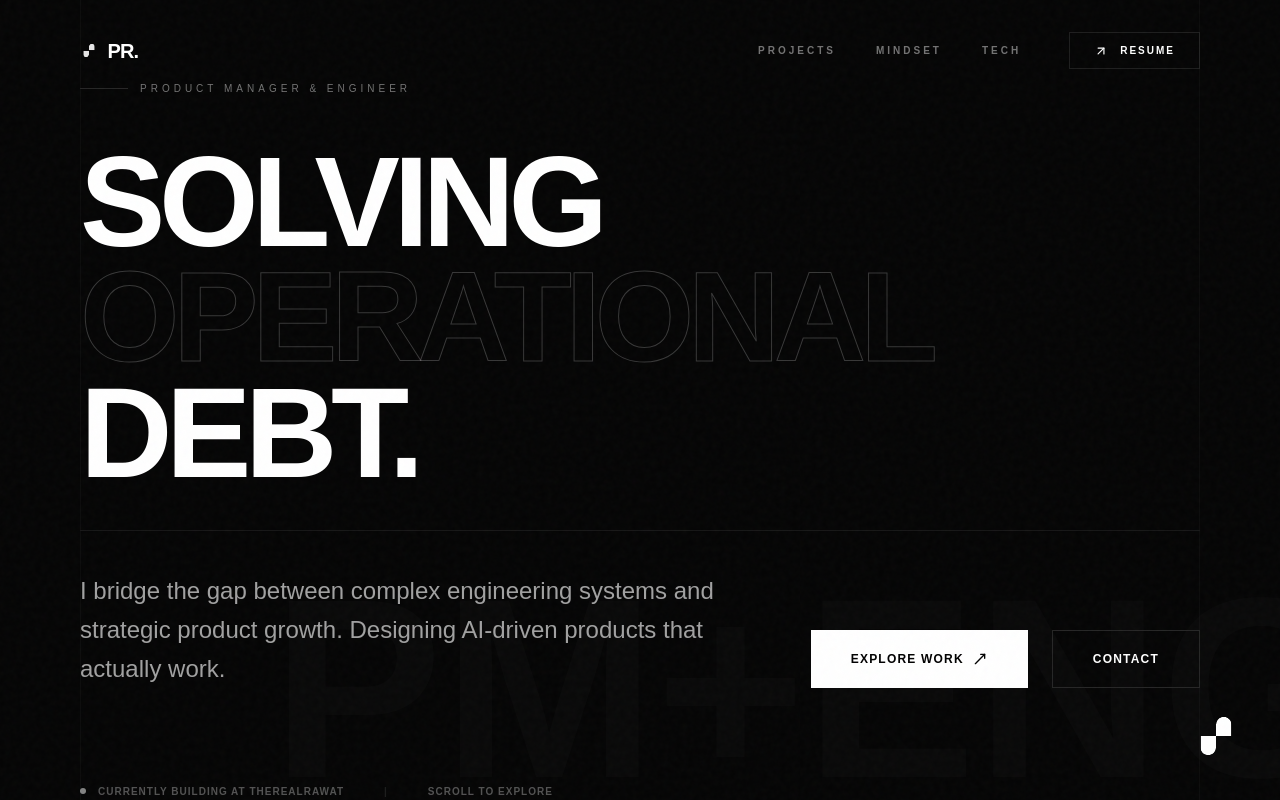
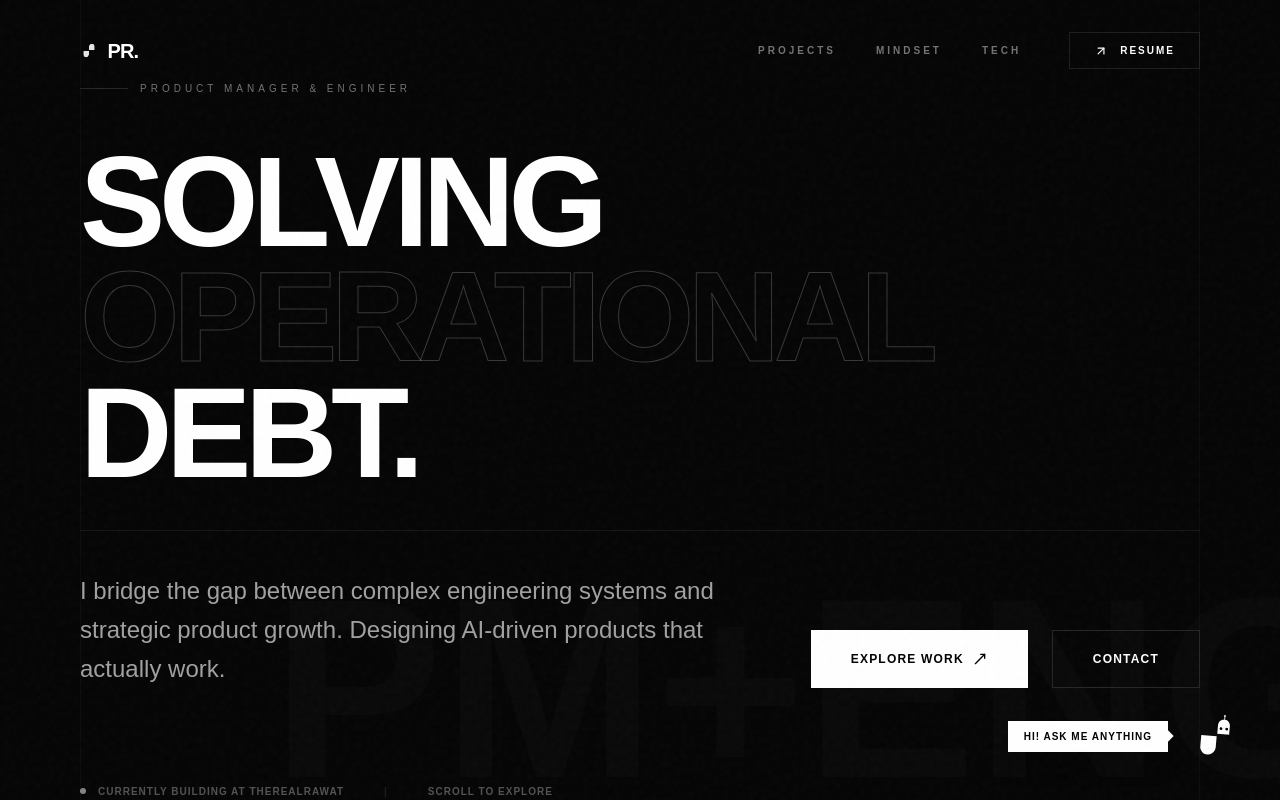
Before and after one commit to therealrawat/portfolio, a React (Vite) app: page / in a window 1280 px wide. Shown: the top 800 px of the page. Built offline with nearby package versions, Linux system fonts and the light colour scheme.

Commit message:
feat: add MorphingBot component for enhanced visual interaction in AIAssistant

```diff
--- a/src/components/AIAssistant.tsx
+++ b/src/components/AIAssistant.tsx
@@ -2,7 +2,117 @@ import { useState, useEffect, useRef } from 'react';
 import { motion, AnimatePresence } from 'framer-motion';
 import { X, Send, Bot, Loader2 } from 'lucide-react';
 import { PORTFOLIO_CONTEXT, getContextForSection, type SectionContext } from '../data/bio';
-import logo from '../assets/pr-light.svg';
+
+/* ─── Morphing Bot Component ────────────────────────────────────────────── */
+
+function MorphingBot({ isOpen }: { isOpen: boolean }) {
+  const [isBot, setIsBot] = useState(false);
+  const [showTooltip, setShowTooltip] = useState(false);
+
+  useEffect(() => {
+    if (isOpen) {
+      setIsBot(false);
+      setShowTooltip(false);
+      return;
+    }
+
+    // Initial sequence: Logo -> Bot -> Logo
+    const timer = setTimeout(() => {
+      setIsBot(true);
+      setTimeout(() => setShowTooltip(true), 600);
+
+      setTimeout(() => {
+        setIsBot(false);
+        setShowTooltip(false);
+      }, 5000);
+    }, 2000);
+
+    return () => clearTimeout(timer);
+  }, [isOpen]);
+
+  return (
+    <div className="relative w-full h-full flex items-center justify-center">
+      <AnimatePresence>
+        {showTooltip && (
+          <motion.div
+            initial={{ opacity: 0, scale: 0.8, x: 10 }}
+            animate={{ opacity: 1, scale: 1, x: 0 }}
+            exit={{ opacity: 0, scale: 0.8, x: 10 }}
+            className="absolute right-full mr-4 px-4 py-2 bg-white text-black text-[10px] font-black uppercase tracking-widest whitespace-nowrap shadow-xl"
+          >
+            Hi! Ask me anything
+            <div className="absolute right-[-4px] top-1/2 -translate-y-1/2 w-2 h-2 bg-white rotate-45" />
+          </motion.div>
+        )}
+      </AnimatePresence>
+
+      <svg
+        viewBox="0 0 750 750"
+        className="w-12 h-12 transition-transform duration-700"
+        style={{ transform: isBot ? 'scale(0.9) rotate(5deg)' : 'scale(1) rotate(0deg)' }}
+      >
+        {/* Top Part of Logo → transforms to Bot Head */}
+        <motion.path
+          d="M456,82 C496,75 536,81 537,81 C583,98 618,143 618,196 L618,375 L375,375 L375,196 C375,143 409,98 456,82 Z"
+          fill="white"
+          animate={isBot ? {
+            y: -20,
+            scale: 0.85,
+            transition: { duration: 0.8, ease: [0.76, 0, 0.24, 1] }
+          } : {
+            y: 0,
+            scale: 1,
+            transition: { duration: 0.8, ease: [0.76, 0, 0.24, 1] }
+          }}
+        />
+
+        {/* Bottom Part of Logo → transforms to Bot Body */}
+        <motion.path
+          d="M293,667 C253,675 213,668 212,668 C166,651 131,606 131,553 L131,375 L375,375 L375,553 C374,606 340,651 293,667 Z"
+          fill="white"
+          animate={isBot ? {
+            y: 20,
+            scale: 1.1,
+            transition: { duration: 0.8, ease: [0.76, 0, 0.24, 1] }
+          } : {
+            y: 0,
+            scale: 1,
+            transition: { duration: 0.8, ease: [0.76, 0, 0.24, 1] }
+          }}
+        />
+
+        {/* Eyes (only visible in Bot state) */}
+        <motion.circle
+          cx="450" cy="240" r="25" fill="black"
+          initial={{ opacity: 0, scale: 0 }}
+          animate={isBot ? { opacity: 1, scale: 1 } : { opacity: 0, scale: 0 }}
+          transition={{ delay: 0.4 }}
+        />
+        <motion.circle
+          cx="550" cy="240" r="25" fill="black"
+          initial={{ opacity: 0, scale: 0 }}
+          animate={isBot ? { opacity: 1, scale: 1 } : { opacity: 0, scale: 0 }}
+          transition={{ delay: 0.5 }}
+        />
+
+        {/* Antenna (only visible in Bot state) */}
+        <motion.line
+          x1="500" y1="80" x2="500" y2="20"
+          stroke="white" strokeWidth="15" strokeLinecap="round"
+          initial={{ pathLength: 0, opacity: 0 }}
+          animate={isBot ? { pathLength: 1, opacity: 1 } : { pathLength: 0, opacity: 0 }}
+          transition={{ delay: 0.6 }}
+        />
+        <motion.circle
+          cx="500" cy="15" r="15" fill="white"
+          initial={{ opacity: 0, scale: 0 }}
+          animate={isBot ? { opacity: 1, scale: 1 } : { opacity: 0, scale: 0 }}
+          transition={{ delay: 0.8 }}
+        />
+      </svg>
+    </div>
+  );
+}
 
 interface Message {
   role: 'user' | 'assistant';
@@ -162,7 +272,7 @@ Your role:
         {isOpen ? (
           <X className="w-8 h-8 text-white" />
         ) : (
-          <img src={logo} alt="AI Assistant" className="w-12 h-12 object-contain" />
+          <MorphingBot isOpen={isOpen} />
         )}
       </motion.button>
 
```
